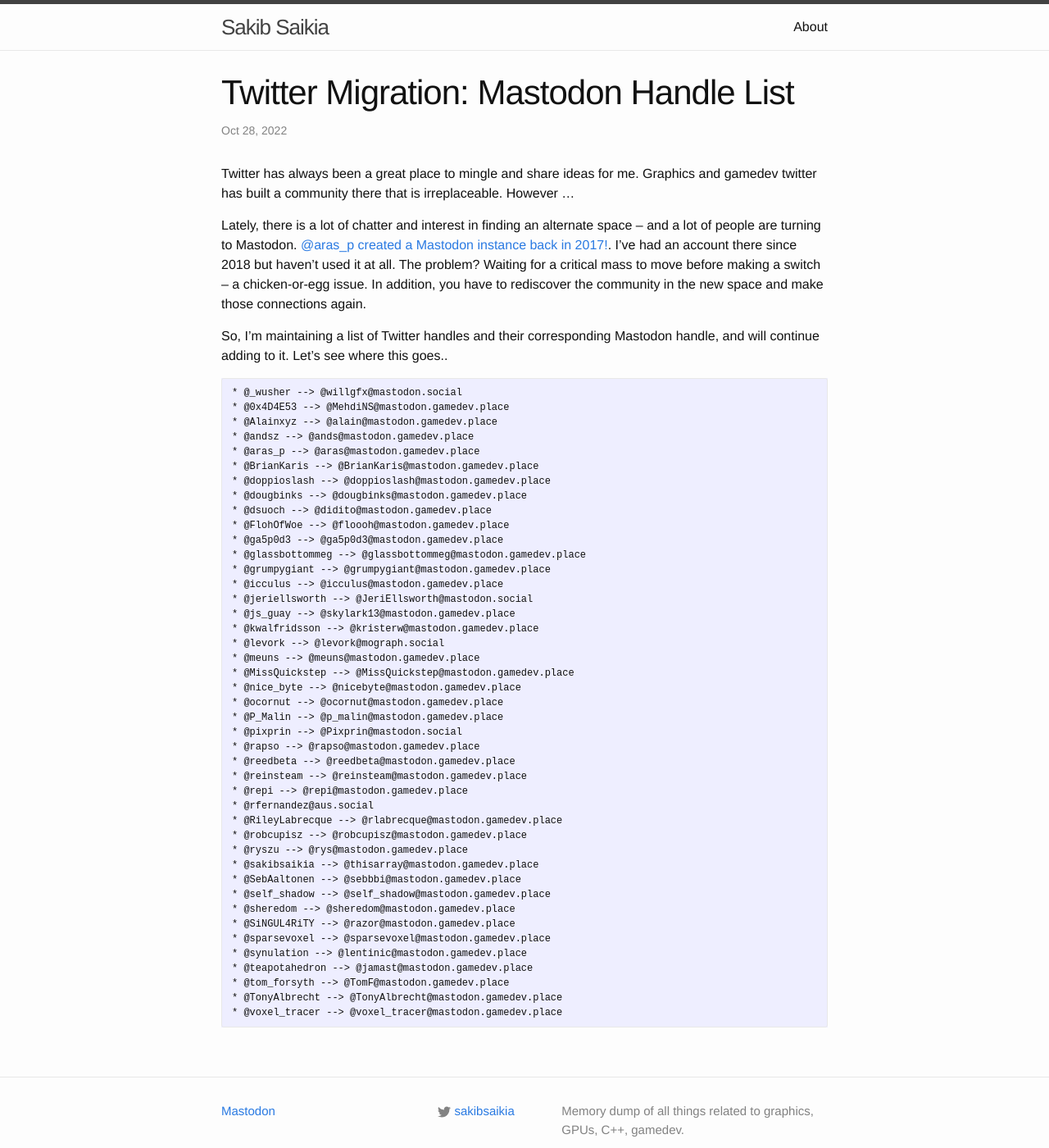
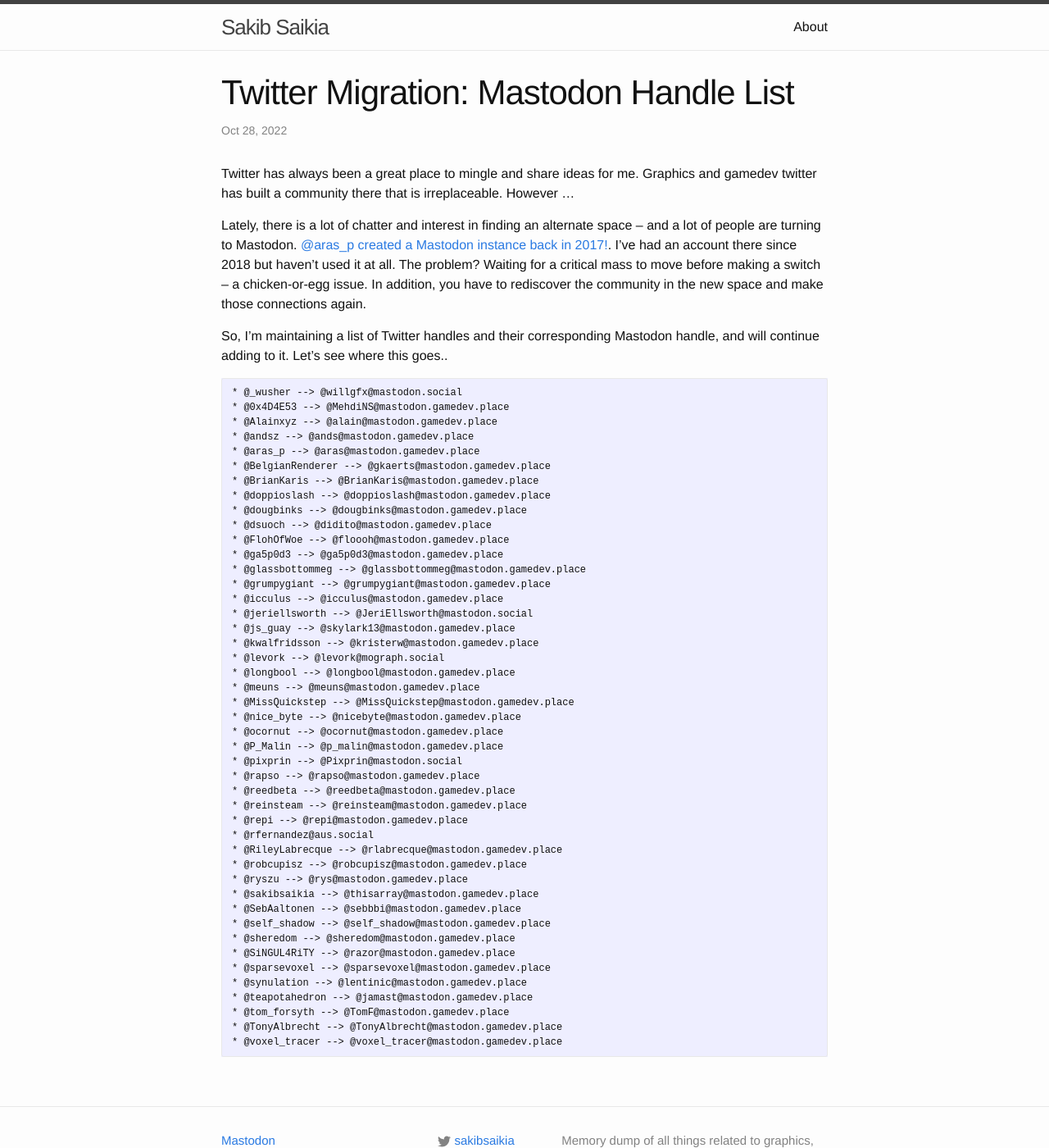
Before and after one commit to SakibSaikia/SakibSaikia.github.io, a Jekyll site: the page built from _posts/2022-10-28-Mastodon-Handle-List.markdown, in a window 1280 px wide and 1400 px high. Shown: the whole window at 82% size. Built offline with Jekyll 4.4.1, drawn with Linux system fonts in a browser that asks for light colours.

Commit message:
Update 2022-10-28-Mastodon-Handle-List.markdown

```diff
--- a/_posts/2022-10-28-Mastodon-Handle-List.markdown
+++ b/_posts/2022-10-28-Mastodon-Handle-List.markdown
@@ -18,6 +18,7 @@ So, I'm maintaining a list of Twitter handles and their corresponding Mastodon h
 * @Alainxyz --> @alain@mastodon.gamedev.place
 * @andsz --> @ands@mastodon.gamedev.place
 * @aras_p --> @aras@mastodon.gamedev.place
+* @BelgianRenderer --> @gkaerts@mastodon.gamedev.place
 * @BrianKaris --> @BrianKaris@mastodon.gamedev.place
 * @doppioslash --> @doppioslash@mastodon.gamedev.place
 * @dougbinks --> @dougbinks@mastodon.gamedev.place
@@ -31,6 +32,7 @@ So, I'm maintaining a list of Twitter handles and their corresponding Mastodon h
 * @js_guay --> @skylark13@mastodon.gamedev.place
 * @kwalfridsson --> @kristerw@mastodon.gamedev.place
 * @levork --> @levork@mograph.social
+* @longbool --> @longbool@mastodon.gamedev.place
 * @meuns --> @meuns@mastodon.gamedev.place
 * @MissQuickstep --> @MissQuickstep@mastodon.gamedev.place
 * @nice_byte --> @nicebyte@mastodon.gamedev.place
```
